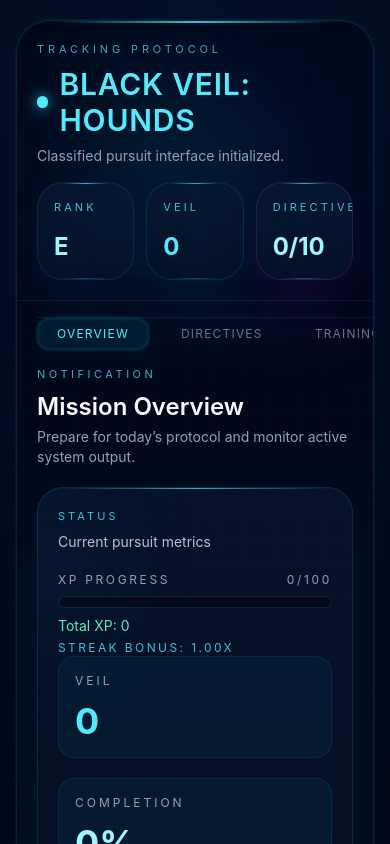
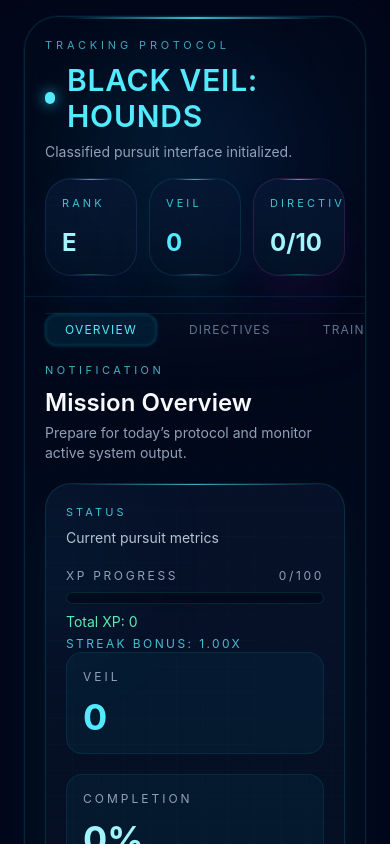
Before and after one commit to EvelynGutierre/black-veil, a React (Vite) app: page / in a window 390 px wide. Shown: the top 844 px of the page. Built offline with nearby package versions, Linux system fonts and the light colour scheme.

Commit message:
improve mobile layout

```diff
--- a/src/App.tsx
+++ b/src/App.tsx
@@ -493,8 +493,8 @@ export default function App() {
   const xpProgressPercent = Math.round((xpIntoCurrentRank / xpPerRank) * 100);
 
   return (
-    <div className="min-h-screen w-full overflow-x-hidden bg-[radial-gradient(circle_at_top,_rgba(20,70,140,0.18),_transparent_25%),linear-gradient(180deg,#010611_0%,#020a1a_45%,#020611_100%)] text-slate-100">
-      <div className="mx-auto w-full max-w-7xl px-4 py-5 md:px-6 md:py-8">
+    <div className="min-h-screen w-full overflow-x-hidden px-3 sm:px-4 md:px-6">
+      <div className="mx-auto w-full max-w-screen-xl px-3 py-4 sm:px-4 md:px-6 md:py-8">
         <div className="relative overflow-hidden rounded-[34px] border border-cyan-400/15 bg-[linear-gradient(180deg,rgba(0,8,26,0.96)_0%,rgba(1,10,28,0.98)_100%)] shadow-[0_0_0_1px_rgba(56,189,248,0.05),0_20px_80px_rgba(2,12,40,0.8)]">
           <div className="pointer-events-none absolute inset-0 opacity-25 [background-image:linear-gradient(rgba(56,189,248,0.06)_1px,transparent_1px),linear-gradient(90deg,rgba(56,189,248,0.04)_1px,transparent_1px)] [background-size:28px_28px]" />
           <div className="pointer-events-none absolute inset-x-10 top-0 h-[2px] bg-gradient-to-r from-transparent via-cyan-300/80 to-transparent" />
```
